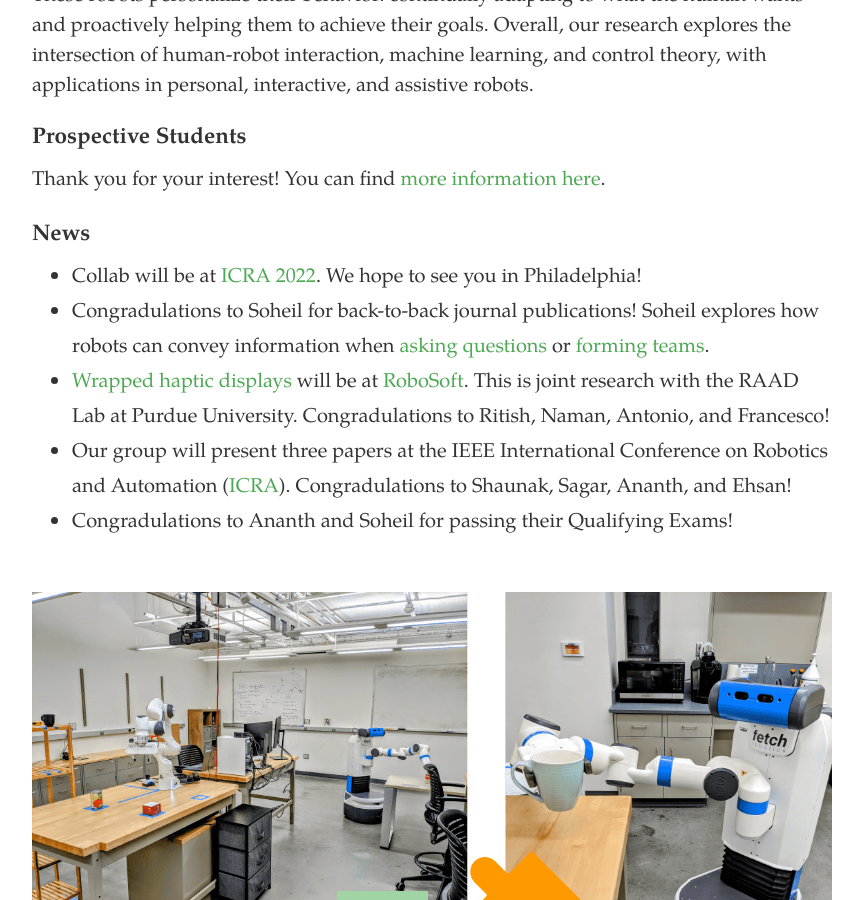
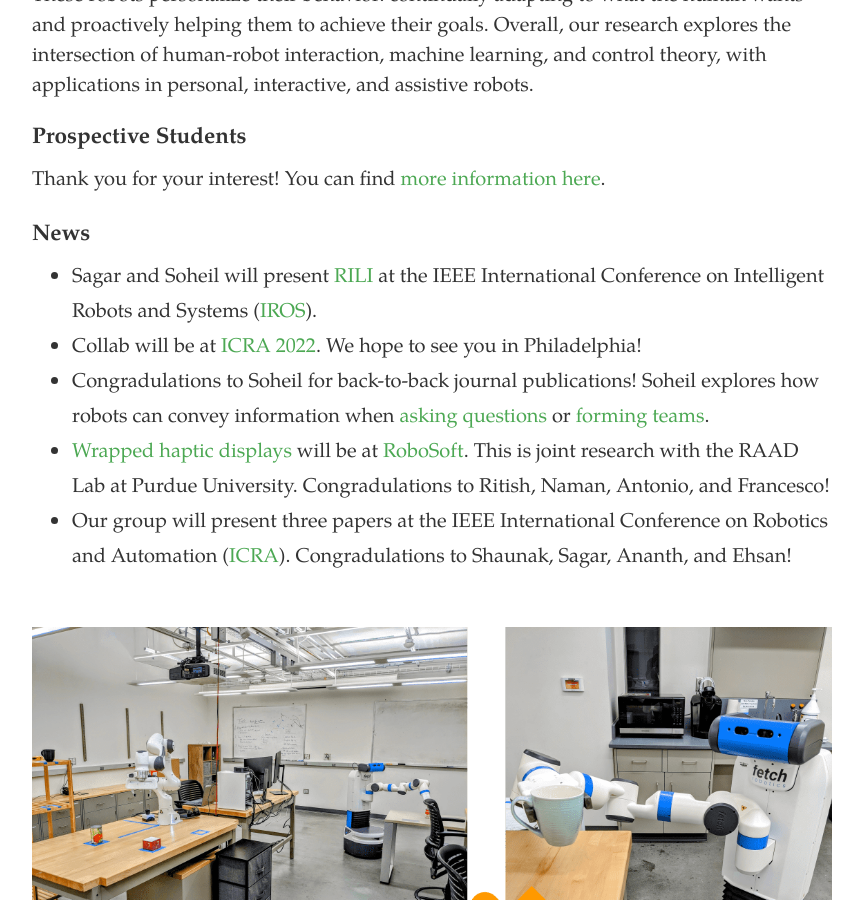
Before and after one commit to VT-Collab/vt-collab.github.io, a Jekyll site: the page built from index.html, in a window 1280 px wide and 900 px high, scrolled down 711 px. Shown: the whole window, without its empty margins (208-1071 px from the left). Built offline with Jekyll 4.4.1, drawn with Linux system fonts in a browser that asks for light colours; nearby versions of some CDN libraries.

Commit message:
final iros version

```diff
--- a/_data/news.yml
+++ b/_data/news.yml
@@ -1,3 +1,5 @@
+- text: "Sagar and Soheil will present <a href=\"https://youtu.be/lYsWM8An18g\">RILI</a> at the IEEE International Conference on Intelligent Robots and Systems (<a href=\"https://iros2022.org/\">IROS</a>)."
+
 - text: "Collab will be at <a href=\"http://www.icra2022.org\">ICRA 2022</a>. We hope to see you in Philadelphia!"
 
 - text: "Congradulations to Soheil for back-to-back journal publications! Soheil explores how robots can convey information when <a href=\"https://youtu.be/tC6y_jHN7Vw\">asking questions</a> or <a href=\"https://youtu.be/cfN7O5na3mg\">forming teams</a>."
```
